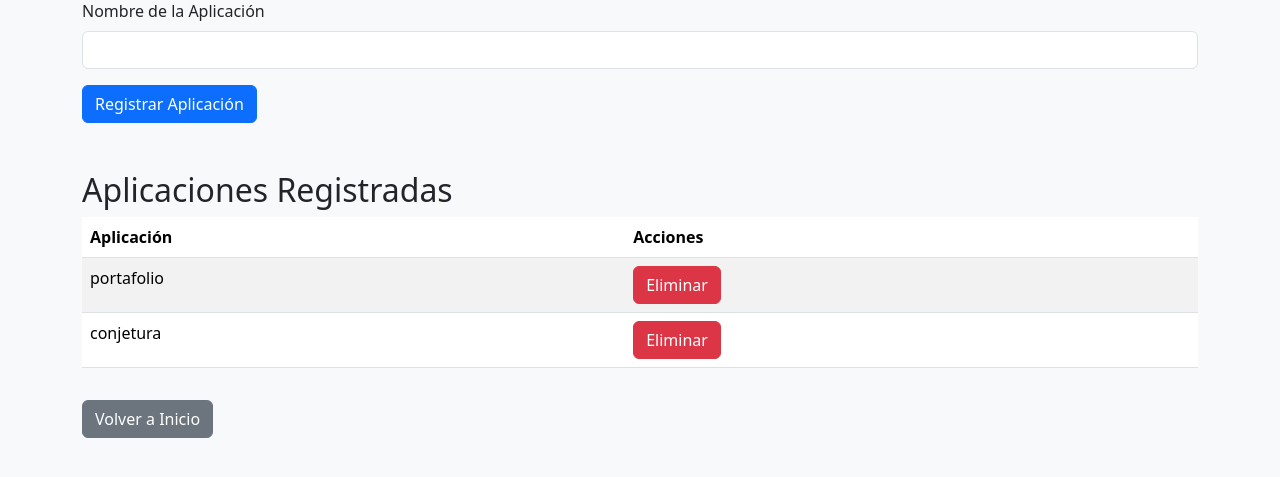
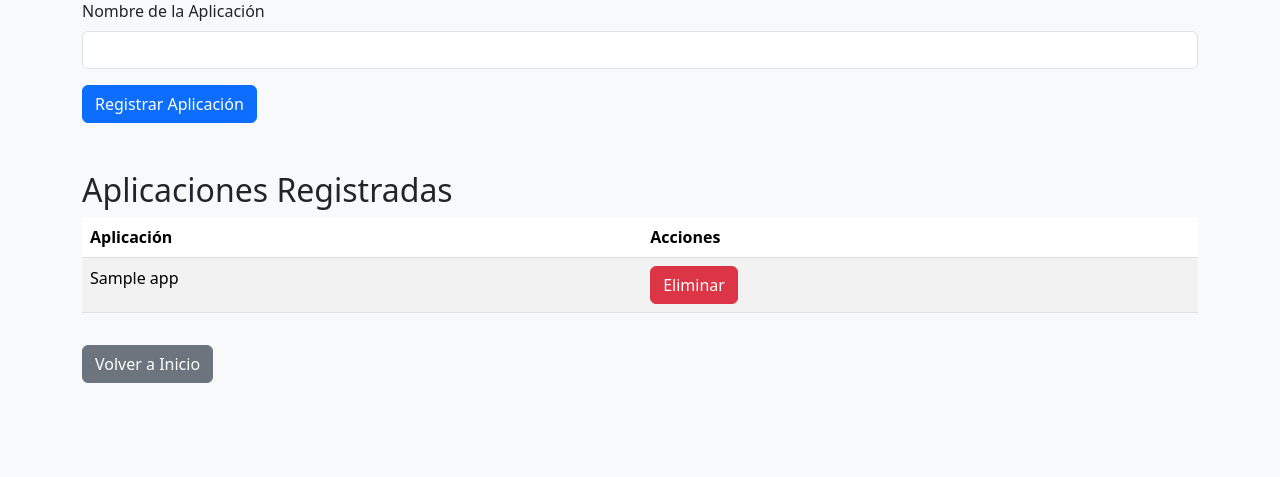
Before and after one commit to RamonLGDaw/flask_views_control, a Flask app: page /admin in a window 1280 px wide. Shown: the part 192-669 px from the top of the page. Run offline with Flask 3, Linux system fonts and the light colour scheme; the visitor is signed in with stand-in values (Sample User, id 1); tables that the repository leaves empty hold one stand-in row (values such as "Sample post"); a database or web service that is not in the repository returns one stand-in record (values such as "Sample title"); some libraries are stand-ins or nearby versions.

Commit message:
migración a mongo

```diff
--- a/app.py
+++ b/app.py
@@ -1,59 +1,26 @@
 from flask import Flask, render_template, request, redirect, url_for, flash, session
 from werkzeug.security import generate_password_hash, check_password_hash
-from flask_sqlalchemy import SQLAlchemy
+from flask_pymongo import PyMongo
 from dotenv import load_dotenv
 import os
 from datetime import datetime
-from sqlalchemy import event
-from sqlalchemy.engine import Engine
-import sqlite3
 from flask import jsonify
 from flask_cors import CORS
+from bson import ObjectId
 
 app = Flask(__name__)
 
 CORS(app)
 
-# Activar soporte para ON DELETE CASCADE en SQLite
-@event.listens_for(Engine, "connect")
-def set_sqlite_pragma(dbapi_connection, connection_record):
-    if isinstance(dbapi_connection, sqlite3.Connection):  # Solo SQLite
-        cursor = dbapi_connection.cursor()
-        cursor.execute("PRAGMA foreign_keys=ON")
-        cursor.close()
-
-
 # Cargar variables de entorno
 load_dotenv()
 
+# Configuración de la clave secreta para sesiones
+app.secret_key = os.getenv('SECRET_KEY', os.urandom(24))
 
-# Configuración de la clave secreta para sesiones
-app.secret_key = os.urandom(24)
-
-# Configuración de la base de datos SQLite
-app.config['SQLALCHEMY_DATABASE_URI'] = 'sqlite:///control_visitas.db'  # Ruta de la base de datos
-app.config['SQLALCHEMY_TRACK_MODIFICATIONS'] = False  # Desactivar la notificación de cambios en la base de datos
-
-# Inicialización de SQLAlchemy
-db = SQLAlchemy(app)
-
-# Modelo de la tabla "apps" (para las webs)
-class App(db.Model):
-    id = db.Column(db.Integer, primary_key=True)
-    nombre = db.Column(db.String(100), unique=True, nullable=False)
-    visitas = db.relationship('Visita', backref='app', lazy=True, cascade="all, delete-orphan")
-
-
-# Modelo de la tabla "visitas" (para las visitas de las webs)
-class Visita(db.Model):
-    id = db.Column(db.Integer, primary_key=True)
-    app_id = db.Column(db.Integer, db.ForeignKey('app.id', ondelete='CASCADE'), nullable=False)
-    fecha = db.Column(db.DateTime, default=datetime.utcnow)
-
-# Crear la base de datos (solo si no existe)
-with app.app_context():
-    db.create_all()
-    print("Base de datos creada en:", os.path.abspath("control_visitas.db"))
+# Configuración de MongoDB
+app.config['MONGO_URI'] = os.getenv('MONGO_URI')  # URI de conexión a MongoDB (obtenido desde MongoDB Atlas)
+mongo = PyMongo(app)
 
 # Cargar usuario y contraseña desde las variables de entorno
 USERNAME = os.getenv('USERNAME')
@@ -71,20 +38,20 @@ def login_required(f):
     wrapper.__name__ = f.__name__  # Evitar que Flask sobrescriba el nombre de la vista
     return wrapper
 
+
 @app.route('/')
 @login_required
 def home():
     # Obtener la información de visitas de todas las apps
-    apps = App.query.all()
+    apps = mongo.db.apps.find()  # Accedemos a la colección 'apps'
     visitas = []
     for app in apps:
         # Obtener todas las visitas asociadas a la app
-        app_visitas = Visita.query.filter_by(app_id=app.id).all()
-        visitas_count = len(app_visitas)  # Contar las visitas
-        visitas.append({'app': app, 'visitas_count': visitas_count, 'fechas': app_visitas})
+        app_visitas = mongo.db.visitas.find({'app_id': app['_id']})
+        visitas_count = mongo.db.visitas.count_documents({'app_id': app['_id']})  # Contar las visitas
+        visitas.append({'app': app, 'visitas_count': visitas_count, 'fechas': list(app_visitas)})
 
     return render_template('home.html', visitas=visitas)
-
 
 @app.route('/login', methods=['GET', 'POST'])
 def login():
@@ -113,32 +80,39 @@ def admin():
     if request.method == 'POST':
         web_name = request.form['web_name']
         # Asegurarse de que la app no exista ya en la base de datos
-        if App.query.filter_by(nombre=web_name).first():
+        if mongo.db.apps.find_one({'nombre': web_name}):
             flash('La aplicación ya está registrada.')
         else:
-            new_web = App(nombre=web_name)
-            db.session.add(new_web)
-            db.session.commit()
+            new_web = {'nombre': web_name}
+            mongo.db.apps.insert_one(new_web)
             flash(f'La aplicación {web_name} ha sido registrada exitosamente.')
 
     # Obtener todas las aplicaciones registradas
-    apps = App.query.all()
+    apps = mongo.db.apps.find()
     return render_template('admin.html', apps=apps)
 
 # Ruta para eliminar una aplicación
-@app.route('/admin/eliminar/<int:id>', methods=['POST'])
+@app.route('/admin/eliminar/<app_id>', methods=['POST'])
 @login_required
-def eliminar_app(id):
-    app_to_delete = App.query.get(id)
+def eliminar_app(app_id):
+    # Convertir el app_id a ObjectId
+    try:
+        app_id = ObjectId(app_id)
+    except Exception as e:
+        flash('ID de aplicación no válido.')
+        return redirect(url_for('admin'))
+
+    app_to_delete = mongo.db.apps.find_one({'_id': app_id})
 
     if app_to_delete:
-        db.session.delete(app_to_delete)
-        db.session.commit()
-        flash(f'La aplicación {app_to_delete.nombre} ha sido eliminada exitosamente.')
+        mongo.db.apps.delete_one({'_id': app_id})
+        mongo.db.visitas.delete_many({'app_id': app_id})  # Eliminar las visitas asociadas
+        flash(f'La aplicación {app_to_delete["nombre"]} ha sido eliminada exitosamente.')
     else:
         flash('La aplicación no se encontró.')
 
     return redirect(url_for('admin'))
+
 
 @app.route('/visita', methods=['POST'])
 def visita():
@@ -147,12 +121,11 @@ def visita():
     if not web_name:
         return jsonify({'error': 'Falta el parámetro web_name'}), 400
 
-    app = App.query.filter_by(nombre=web_name).first()
+    app = mongo.db.apps.find_one({'nombre': web_name})
 
     if app:
-        new_visita = Visita(app_id=app.id)
-        db.session.add(new_visita)
-        db.session.commit()
+        new_visita = {'app_id': app['_id'], 'fecha': datetime.utcnow()}
+        mongo.db.visitas.insert_one(new_visita)
         return jsonify({'message': f'Visita registrada para {web_name}'}), 200
     else:
         return jsonify({'error': f'La aplicación {web_name} no está registrada'}), 404
@@ -160,5 +133,5 @@ def visita():
 
 if __name__ == "__main__":
     # Usa el puerto de la variable de entorno, si no está presente, usa el puerto 5000
-    port = int(os.environ.get("PORT", 5000))
+    port = int(os.environ.get("PORT", 6000))
     app.run(host="0.0.0.0", port=port)
--- a/requirements.txt
+++ b/requirements.txt
@@ -1,12 +1,15 @@
 blinker==1.9.0
 click==8.2.0
+dnspython==2.7.0
 Flask==3.1.1
 flask-cors==6.0.0
+Flask-PyMongo==3.0.1
 Flask-SQLAlchemy==3.1.1
 greenlet==3.2.2
 itsdangerous==2.2.0
 Jinja2==3.1.6
 MarkupSafe==3.0.2
+pymongo==4.13.0
 python-dotenv==1.1.0
 SQLAlchemy==2.0.41
 typing_extensions==4.13.2
--- a/templates/admin.html
+++ b/templates/admin.html
@@ -27,7 +27,8 @@
                     <td>{{ app.nombre }}</td>
                     <td>
                         <!-- Botón para eliminar la aplicación -->
-                        <form action="{{ url_for('eliminar_app', id=app.id) }}" method="POST" style="display:inline;">
+                        <form action="{{ url_for('eliminar_app', app_id=app['_id']) }}" method="POST" style="display:inline;">
+
                             <button type="submit" class="btn btn-danger">Eliminar</button>
                         </form>
                     </td>
```
Also changed, not shown: instance/control_visitas.db.
